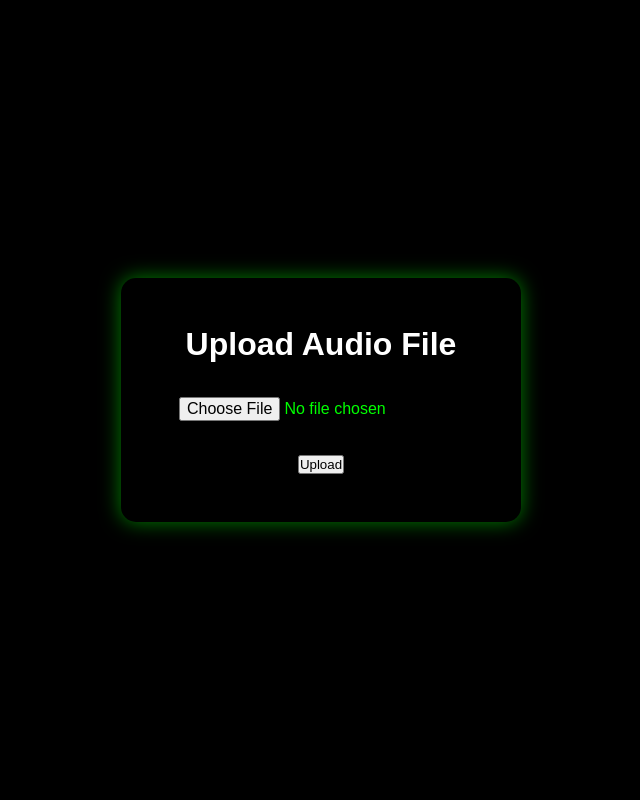
After one commit to Shivaraj2003/Flask-Tutorial, a Flask app: page /upload in a window 1280 px wide. The commit adds this page. Shown: the whole page, without its empty margins (319-959 px from the left). Run offline with Flask 3, Linux system fonts and the light colour scheme.

Commit message:
Added upload section

```diff
--- a/Main/routes.py
+++ b/Main/routes.py
@@ -1,5 +1,10 @@
 from flask import Blueprint, render_template, request, redirect, url_for, flash
 from Main.models import insert_user, get_all_users, User
+from werkzeug.utils import secure_filename
+import os
+
+# Import the ML model function (placeholder for actual integration)
+from Main.ml_model import audio_to_text
 
 app_routes = Blueprint('app_routes', __name__)
 
@@ -17,7 +22,7 @@ def signup():
 
         # Insert user into the database
         insert_user(username, email, password)
-        return redirect(url_for('app_routes.view_db'))
+        return redirect(url_for('app_routes.upload_file'))
 
     return render_template('signup.html')
 
@@ -38,7 +43,7 @@ def login():
         if user and user.password == password:  # Compare passwords
             # Valid credentials
             users = get_all_users()
-            return render_template('success.html', users = users)
+            return redirect(url_for('app_routes.upload_file'))
         else:
             # Invalid credentials
             flash('Invalid username or password', 'error')
@@ -70,3 +75,36 @@ def check_unique():
             response['email_exists'] = True
 
     return jsonify(response)
+
+
+
+@app_routes.route('/upload', methods=['GET', 'POST'])
+def upload_file():
+    if request.method == 'POST':
+        # Check if file is present in the request
+        if 'file' not in request.files:
+            flash('No file part')
+            return redirect(request.url)
+
+        file = request.files['file']
+
+        # Check if a file was selected
+        if file.filename == '':
+            flash('No selected file')
+            return redirect(request.url)
+
+        # Save the file if it has an allowed extension
+        if file:
+            filename = secure_filename(file.filename)
+
+
+            # Process the file using the ML model
+            text_output = audio_to_text(filename)
+
+            # Redirect to a page showing the result
+            return render_template('result.html', text_output=text_output)
+        else:
+            flash('File type not allowed')
+            return redirect(request.url)
+
+    return render_template('upload.html')
--- a/Main/static/css/style.css
+++ b/Main/static/css/style.css
@@ -1,160 +1,188 @@
-/* General Reset */
-body, html {
+/* Universal Styles */
+* {
     margin: 0;
     padding: 0;
     box-sizing: border-box;
     font-family: Arial, sans-serif;
 }
 
-/* Common Styles for Background */
 body {
-
-    background-size: cover;
-    color: #333;
     display: flex;
     justify-content: center;
     align-items: center;
     height: 100vh;
+    background-color: #000;
+    color: #fff;
+}
+
+/* Common Styles for Forms */
+input {
+    width: 100%;
+    padding: 10px;
+    border: none;
+    border-bottom: 1px solid #666;
+    background: transparent;
+    color: #fff;
+    font-size: 1rem;
+    margin-bottom: 1.2rem;
+    outline: none;
+    transition: box-shadow 0.3s ease, border-color 0.3s ease;
+}
+
+input::placeholder {
+    color: #aaa;
+}
+
+input:hover, input:focus {
+    border-bottom: 1px solid #00ff00;
+    box-shadow: 0 2px 5px rgba(0, 255, 0, 0.5); /* Green glow for fields */
+}
+
+/* Common Container Styles */
+.container {
+    background-color: #000;
+    padding: 2rem;
+    border-radius: 20px;
+    width: 300px;
+    text-align: center;
+    box-shadow: 0 0 20px rgba(0, 160, 0, 0.9); /* Subtle green glow */
+}
+
+.container h2, .container h1 {
+    color: #fff;
+    font-weight: bold;
+    margin-bottom: 1.5rem;
+}
+
+/* Submit Button Styles */
+.submit-btn {
+    width: 100%;
+    padding: 12px;
+    border: none;
+    border-radius: 8px;
+    background: #000;
+    color: #00ff00;
+    font-size: 1rem;
+    font-weight: bold;
+    cursor: pointer;
+    text-shadow: 0 0 0px #00ff00, 0 0 0px #00ff00;
+    transition: box-shadow 0.3s ease, color 0.3s ease;
+}
+
+.submit-btn:hover {
+    color: #00ff00;
+    background-color: #00000023;
+    box-shadow: 0 0 10px #00ff00, 0 0 10px #00ff00, 0 0 10px #00ff00; /* Green glow */
+}
+
+/* Link Styles */
+.link {
+    margin-top: 1rem;
+    font-size: 0.9rem;
+    color: #00ff00;
+    text-decoration: none;
+    display: inline-block;
+}
+
+.link:hover {
+    text-decoration: underline;
+    color: #00FF00; /* Brighter green on hover */
 }
 
 /* Welcome Page Styles */
 .welcome-container {
-    background: rgba(0, 0, 0, 0.7); /* Semi-transparent overlay */
-    padding: 30px 50px;
-    border-radius: 10px;
+    background-color: #000;
+    padding: 3rem;
+    border-radius: 15px;
     text-align: center;
-    box-shadow: 0 4px 15px rgba(0, 0, 0, 0.5);
-    width: 90%;
-    max-width: 500px;
+    box-shadow: 0 0 20px rgba(0, 255, 0, 0.5); /* Subtle green glow */
 }
 
 .welcome-container h1 {
     font-size: 2rem;
-    margin-bottom: 20px;
-    color: #f9d342;
-    text-shadow: 2px 2px 5px rgba(0, 0, 0, 0.7);
+    color: #fff;
+    margin-bottom: 2rem;
+    font-weight: bold;
+    text-shadow: 0 0 5px #00ff00, 0 0 10px #00ff00;
 }
 
 .options {
     display: flex;
     flex-direction: column;
-    gap: 15px;
+    gap: 1rem;
 }
 
 .option-button {
+    display: inline-block;
+    width: 100%;
+    padding: 12px;
+    border: none;
+    border-radius: 8px;
+    background: #000;
+    color: #00ff00;
+    font-size: 1rem;
+    font-weight: bold;
+    text-align: center;
     text-decoration: none;
-    color: #ffffff;
-    font-size: 1.2rem;
-    background-color: #28a745;
-    padding: 10px 20px;
-    border-radius: 5px;
-    transition: background-color 0.3s ease, transform 0.2s ease;
-    text-align: center;
+    cursor: pointer;
+    transition: box-shadow 0.3s ease, background-color 0.3s ease, color 0.3s ease;
+    text-shadow: 0 0 0px #00ff00, 0 0 0px #00ff00;
 }
 
 .option-button:hover {
-    background-color: #218838;
-    transform: scale(1.05);
+    color: #00ff00;
+    background-color: #000;
+    box-shadow: 0 0 10px #00ff00, 0 0 10px #00ff00, 0 0 10px #00ff00; /* Green glow */
 }
 
-/* Form Container (Signup and Login Pages) */
-.form-container {
-    max-width: 400px;
-    width: 90%;
-    background: rgba(255, 255, 255, 0.9);
-    padding: 25px 30px;
-    border-radius: 10px;
-    box-shadow: 0 4px 12px rgba(0, 0, 0, 0.2);
+/* Upload Page Styles */
+.upload-container {
+    background-color: #000;
+    padding: 3rem;
+    border-radius: 15px;
     text-align: center;
+    box-shadow: 0 0 20px rgba(0, 255, 0, 0.5); /* Subtle green glow */
+    width: 400px;
 }
 
-.form-container h2 {
-    margin-bottom: 25px;
-    color: #333;
-    font-size: 28px;
-    font-weight: bold;
+.upload-container h2 {
+    font-size: 1.8rem;
+    color: #fff;
+    margin-bottom: 1.5rem;
+    text-shadow: 0 0 5px #00ff00;
 }
 
-/* Form Elements */
-form {
-    display: flex;
-    flex-direction: column;
-    gap: 20px;
+.upload-container input[type="file"] {
+    display: block;
+    margin: 1.5rem auto;
+    font-size: 1rem;
+    color: #00ff00;
+    cursor: pointer;
+    background: transparent;
+    border: none;
+    outline: none;
 }
 
-input {
-    width: 100%;
-    padding: 12px;
-    border: 1px solid #ccc;
-    border-radius: 6px;
-    font-size: 16px;
+/* Result Page Styles */
+.result-container {
+    background-color: #000;
+    padding: 3rem;
+    border-radius: 15px;
+    text-align: center;
+    box-shadow: 0 0 20px rgba(0, 255, 0, 0.5); /* Subtle green glow */
+    width: 500px;
 }
 
-input:focus {
-    border-color: #007bff;
-    outline: none;
-    box-shadow: 0 0 5px rgba(0, 123, 255, 0.5);
+.result-container h2 {
+    font-size: 1.8rem;
+    color: #fff;
+    margin-bottom: 1.5rem;
+    text-shadow: 0 0 5px #00ff00;
 }
 
-button.submit-btn {
-    padding: 12px;
-    border: none;
-    border-radius: 6px;
-    background-color: #007bff;
-    color: white;
-    font-size: 16px;
-    cursor: pointer;
-    transition: background-color 0.3s ease;
+.result-container p {
+    font-size: 1rem;
+    color: #fff;
+    line-height: 1.5;
+    margin-top: 1.5rem;
 }
-
-button.submit-btn:hover {
-    background-color: #0056b3;
-}
-
-/* Login Page Specific Styles */
-h1 {
-    text-align: center;
-    color: #f9d342;
-    text-shadow: 1px 1px 3px rgba(0, 0, 0, 0.7);
-    margin-bottom: 20px;
-}
-
-/* Link Styling */
-p {
-    margin-top: 15px;
-    font-size: 14px;
-}
-
-a {
-    color: #007bff;
-    text-decoration: none;
-}
-
-a:hover {
-    text-decoration: underline;
-}
-
-/* Responsive Design */
-@media screen and (max-width: 600px) {
-    .form-container {
-        padding: 15px 20px;
-    }
-
-    form {
-        gap: 12px;
-    }
-
-    button.submit-btn {
-        font-size: 14px;
-        padding: 10px;
-    }
-
-    .welcome-container h1 {
-        font-size: 1.5rem;
-    }
-
-    .option-button {
-        font-size: 1rem;
-        padding: 8px 15px;
-    }
-}
--- /dev/null
+++ b/Main/templates/upload.html
@@ -0,0 +1,18 @@
+<!DOCTYPE html>
+<html lang="en">
+<head>
+    <meta charset="UTF-8">
+    <meta name="viewport" content="width=device-width, initial-scale=1.0">
+    <title>Upload Audio</title>
+    <link rel="stylesheet" href="../static/css/style.css">
+</head>
+<body>
+    <div class="upload-container">
+        <h1>Upload Audio File</h1>
+        <form action="/upload" method="POST" enctype="multipart/form-data">
+            <input type="file" name="file"  required>
+            <button type="submit">Upload</button>
+        </form>
+    </div>
+</body>
+</html>
```
Also changed, not shown: Main/ml_model.py (added, +7 -0 lines), Main/templates/result.html (added, +16 -0 lines).
